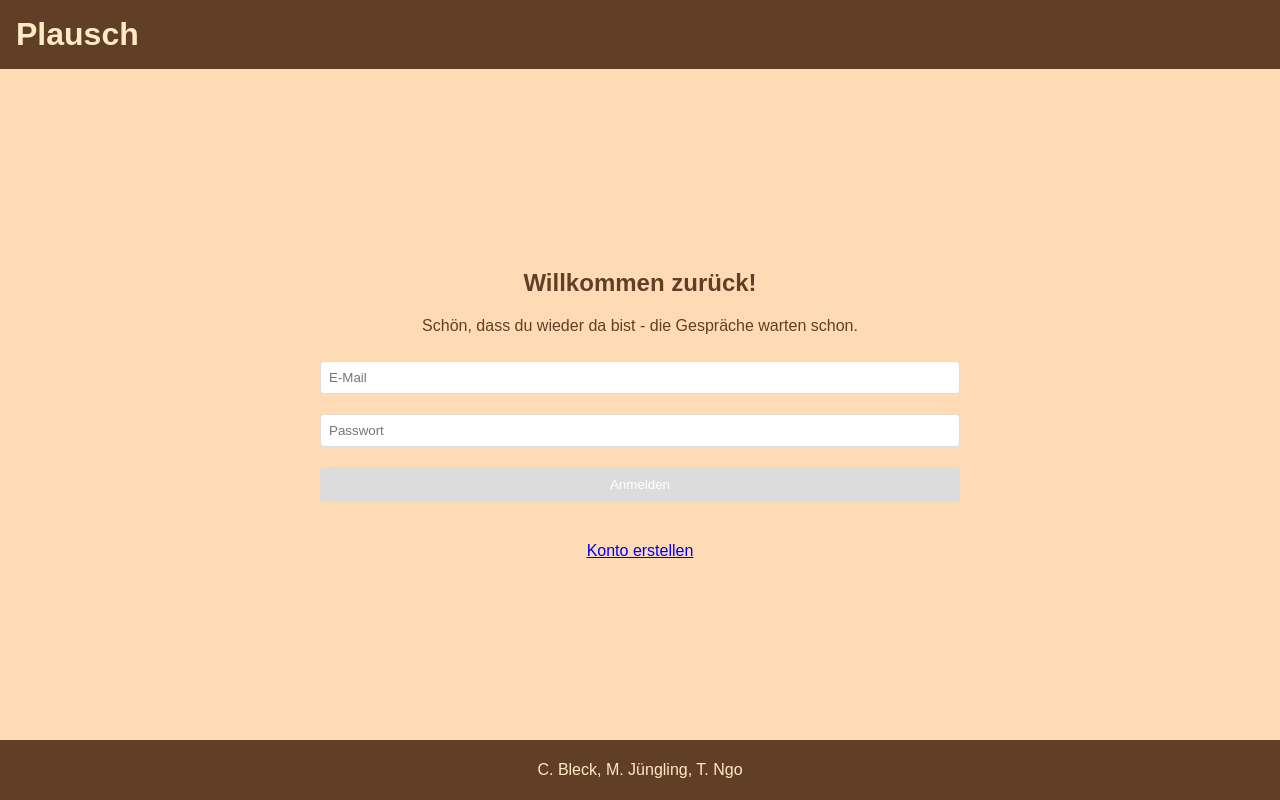
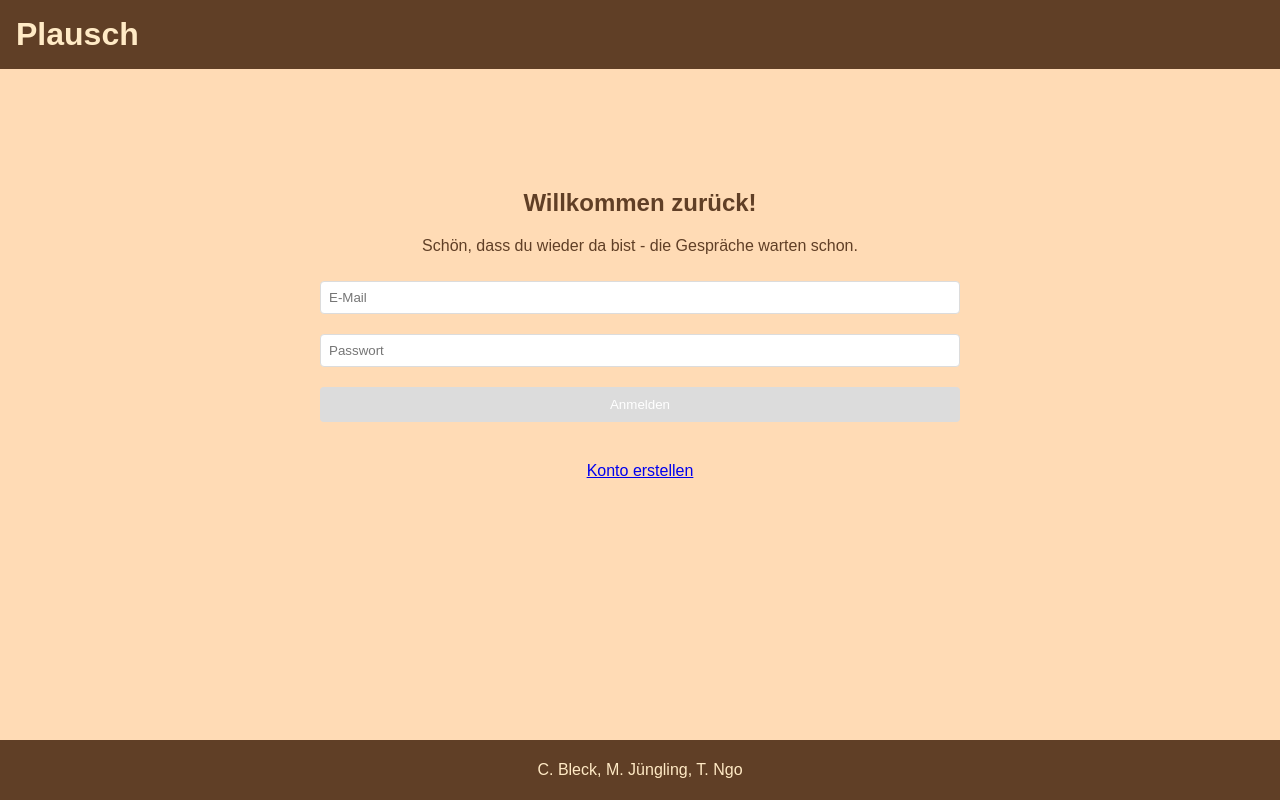
Before and after one commit to tommyngo98/se-frontend, an Angular app: page /login in a window 1280 px wide. Built offline with nearby package versions, Linux system fonts and the light colour scheme.

Commit message:
add margin

```diff
--- a/src/app/presentation/pages/dashboard/dashboard.component.scss
+++ b/src/app/presentation/pages/dashboard/dashboard.component.scss
@@ -10,7 +10,7 @@
   display: flex;
   flex-direction: column;
   width: 50%;
-  margin: auto;
+  margin: 100px auto auto auto;
   text-align: center;
 
   &__title {
--- a/src/app/presentation/pages/login/login.component.scss
+++ b/src/app/presentation/pages/login/login.component.scss
@@ -10,7 +10,7 @@
   display: flex;
   flex-direction: column;
   width: 50%;
-  margin: auto;
+  margin: 100px auto auto auto;
   text-align: center;
   color: $background-color;
 
--- a/src/app/presentation/pages/register/register.component.scss
+++ b/src/app/presentation/pages/register/register.component.scss
@@ -10,7 +10,7 @@
   display: flex;
   flex-direction: column;
   width: 50%;
-  margin: auto;
+  margin: 100px auto auto auto;
   text-align: center;
   color: $background-color;
 
```
